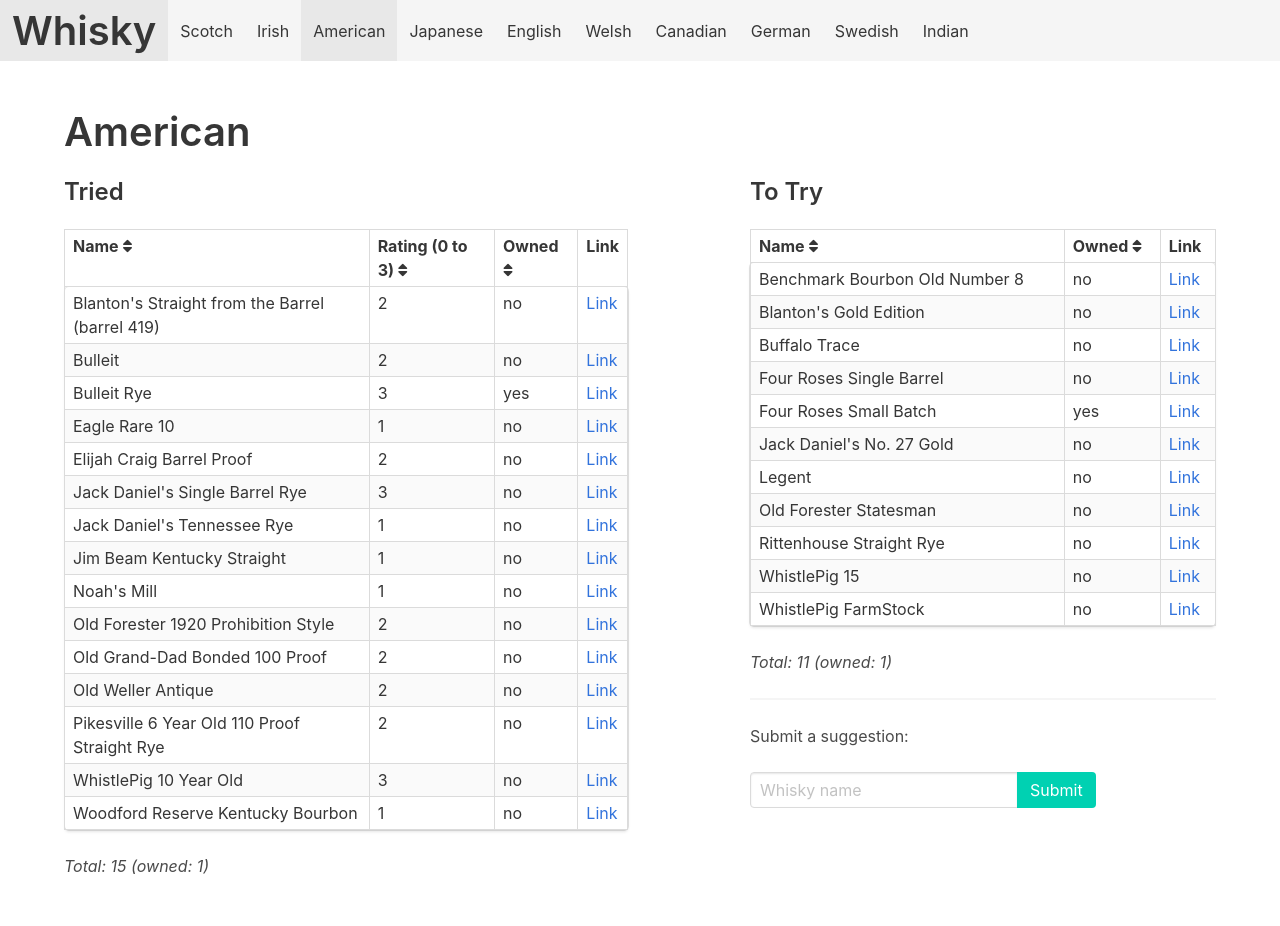
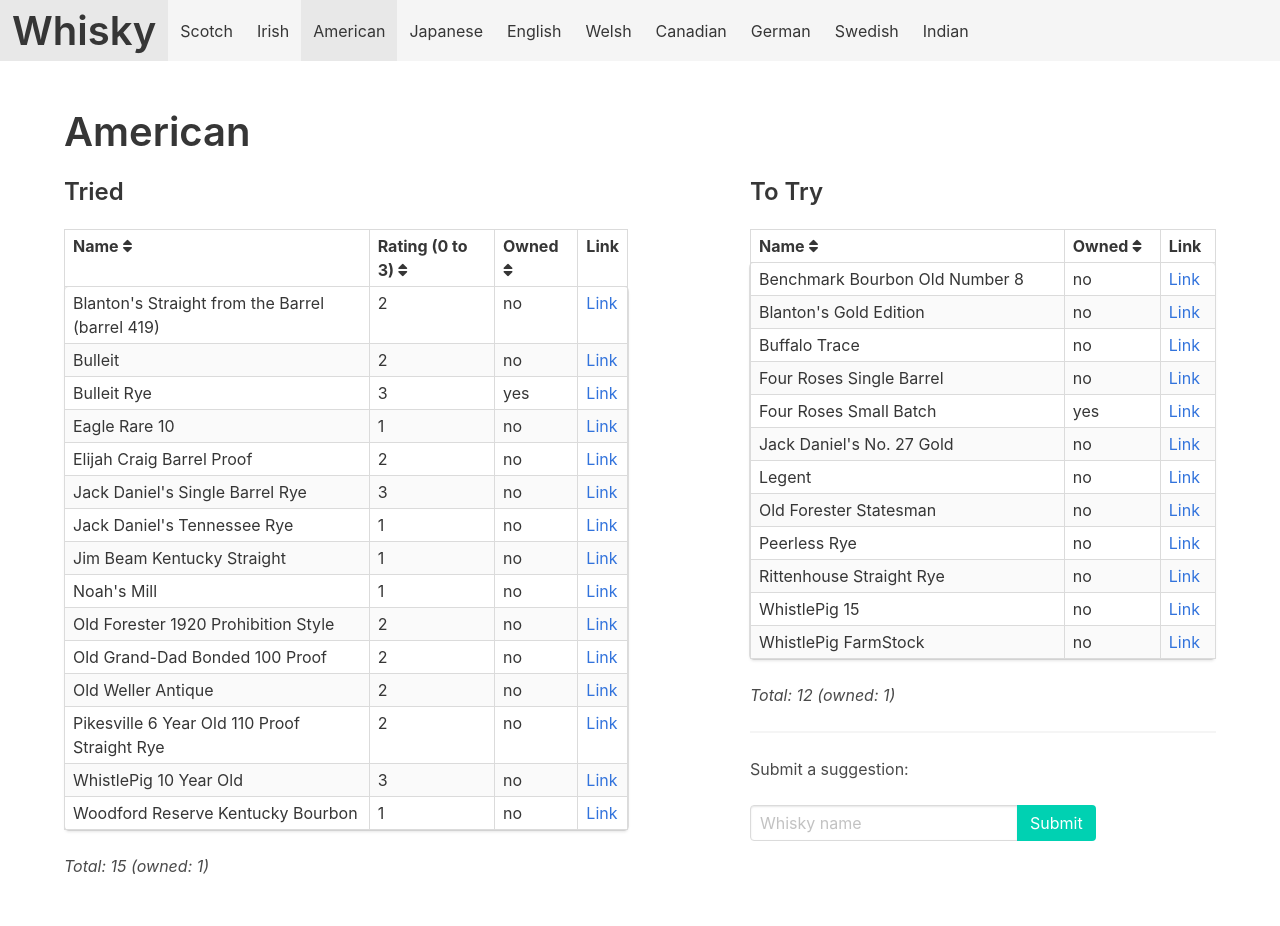
Before and after one commit to grega/whisky, a Jekyll site: the page built from american.html, in a window 1280 px wide. Built offline with Jekyll 4.4.1, drawn with Linux system fonts in a browser that asks for light colours; nearby versions of some CDN libraries.

Commit message:
Update to_try.yml

```diff
--- a/_data/american/to_try.yml
+++ b/_data/american/to_try.yml
@@ -10,3 +10,4 @@
 - name: Legent
 - name: WhistlePig FarmStock
 - name: WhistlePig 15
+- name: Peerless Rye
```
